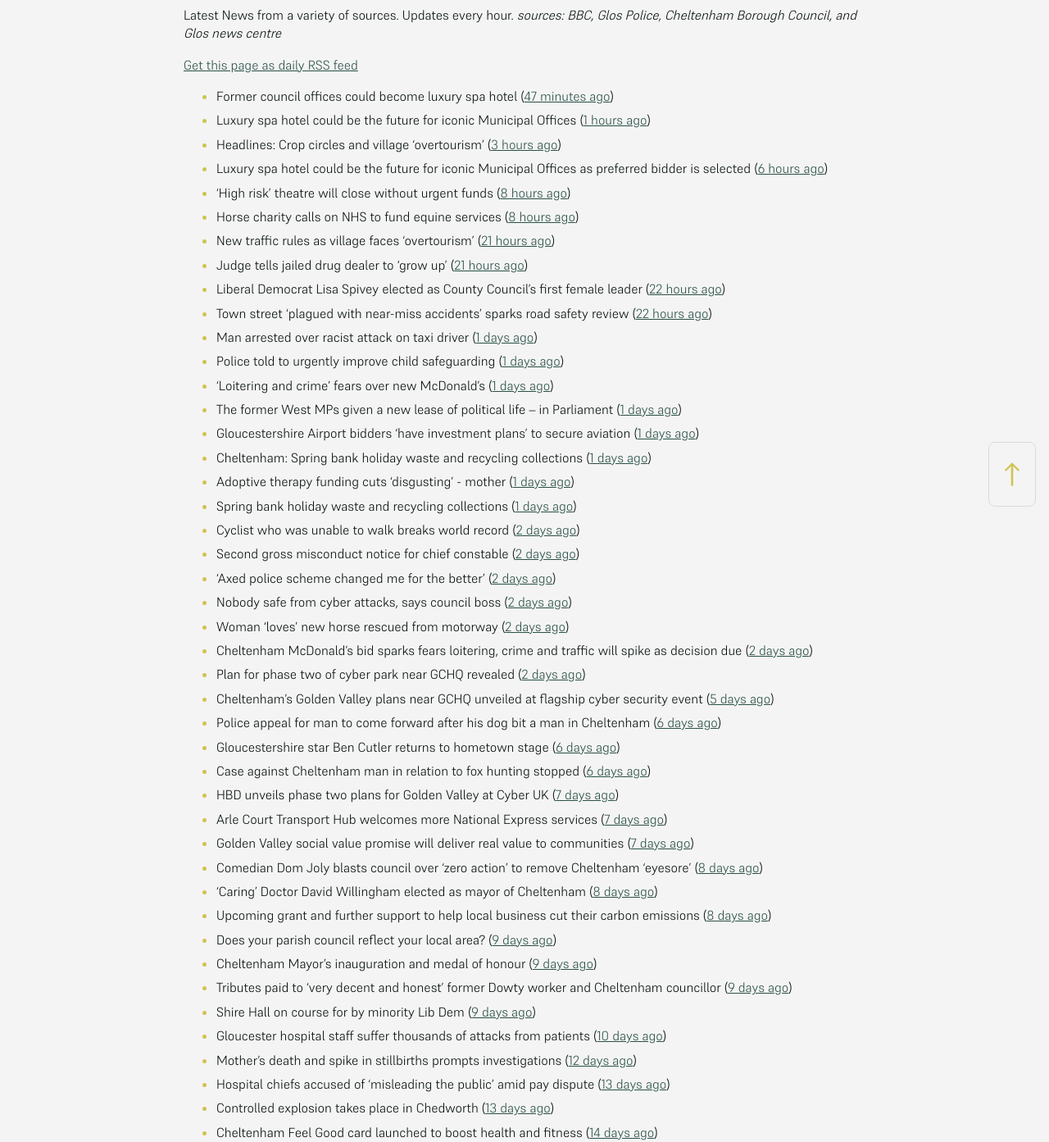
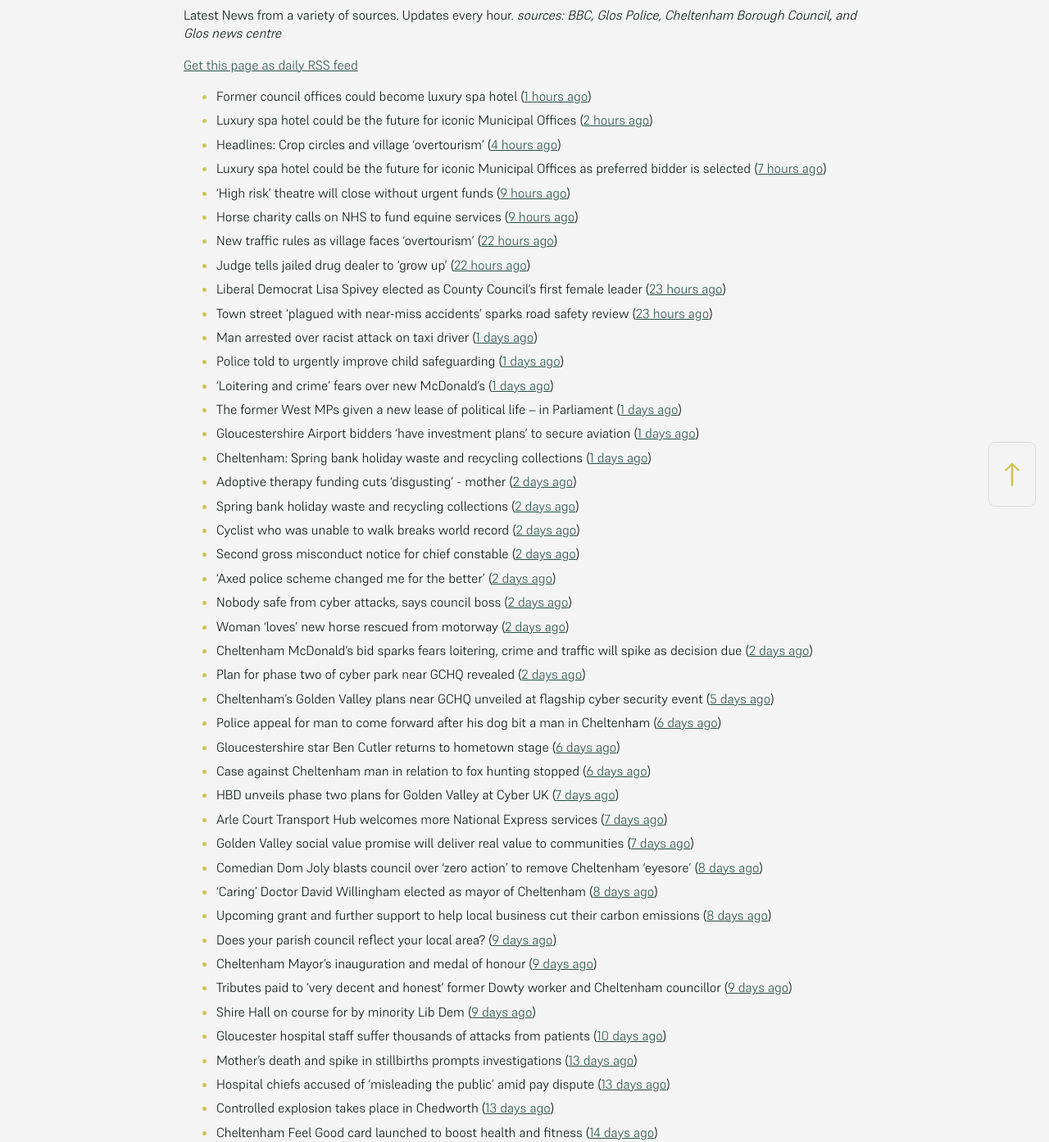
Before and after one commit to mat-0/cheltenham-open-data, a Jekyll site: the page built from _pages/news.md, in a window 1280 px wide. Shown: the part 266-1659 px from the top of the page at 82% size. Built offline with Jekyll 4.4.1, drawn with Linux system fonts in a browser that asks for light colours.

Commit message:
Updated 2025-05-22 14:57:59

```diff
--- a/_pages/news.md
+++ b/_pages/news.md
@@ -12,24 +12,24 @@ _sources: BBC, Glos Police, Cheltenham Borough Council, and Glos news centre_
 [Get this page as daily RSS feed](/daily.rss)
 
 <!-- news_marker starts -->
-- Former council offices could become luxury spa hotel ([47 minutes ago](https://www.bbc.com/news/articles/c4g6e60kdy1o))
-- Luxury spa hotel could be the future for iconic Municipal Offices ([1 hours ago](https://gloucesternewscentre.co.uk/luxury-spa-hotel-could-be-the-future-for-iconic-municipal-offices/))
-- Headlines: Crop circles and village 'overtourism' ([3 hours ago](https://www.bbc.com/news/articles/ckgrj59nqg5o))
-- Luxury spa hotel could be the future for iconic Municipal Offices as preferred bidder is selected ([6 hours ago](https://www.cheltenham.gov.uk/news/article/3014/luxury_spa_hotel_could_be_the_future_for_iconic_municipal_offices_as_preferred_bidder_is_selected))
-- 'High risk' theatre will close without urgent funds ([8 hours ago](https://www.bbc.com/news/articles/cvgqqypywe1o))
-- Horse charity calls on NHS to fund equine services ([8 hours ago](https://www.bbc.com/news/articles/cy8d927xllzo))
-- New traffic rules as village faces 'overtourism' ([21 hours ago](https://www.bbc.com/news/articles/cvg99j1y39ro))
-- Judge tells jailed drug dealer to 'grow up' ([21 hours ago](https://www.bbc.com/news/articles/cp3qqky8gnwo))
-- Liberal Democrat Lisa Spivey elected as County Council’s first female leader ([22 hours ago](https://gloucesternewscentre.co.uk/liberal-democrat-lisa-spivey-elected-as-county-councils-first-female-leader/))
-- Town street ‘plagued with near-miss accidents’ sparks road safety review ([22 hours ago](https://gloucesternewscentre.co.uk/town-street-plagued-with-near-miss-accidents-sparks-road-safety-review/))
+- Former council offices could become luxury spa hotel ([1 hours ago](https://www.bbc.com/news/articles/c4g6e60kdy1o))
+- Luxury spa hotel could be the future for iconic Municipal Offices ([2 hours ago](https://gloucesternewscentre.co.uk/luxury-spa-hotel-could-be-the-future-for-iconic-municipal-offices/))
+- Headlines: Crop circles and village 'overtourism' ([4 hours ago](https://www.bbc.com/news/articles/ckgrj59nqg5o))
+- Luxury spa hotel could be the future for iconic Municipal Offices as preferred bidder is selected ([7 hours ago](https://www.cheltenham.gov.uk/news/article/3014/luxury_spa_hotel_could_be_the_future_for_iconic_municipal_offices_as_preferred_bidder_is_selected))
+- 'High risk' theatre will close without urgent funds ([9 hours ago](https://www.bbc.com/news/articles/cvgqqypywe1o))
+- Horse charity calls on NHS to fund equine services ([9 hours ago](https://www.bbc.com/news/articles/cy8d927xllzo))
+- New traffic rules as village faces 'overtourism' ([22 hours ago](https://www.bbc.com/news/articles/cvg99j1y39ro))
+- Judge tells jailed drug dealer to 'grow up' ([22 hours ago](https://www.bbc.com/news/articles/cp3qqky8gnwo))
+- Liberal Democrat Lisa Spivey elected as County Council’s first female leader ([23 hours ago](https://gloucesternewscentre.co.uk/liberal-democrat-lisa-spivey-elected-as-county-councils-first-female-leader/))
+- Town street ‘plagued with near-miss accidents’ sparks road safety review ([23 hours ago](https://gloucesternewscentre.co.uk/town-street-plagued-with-near-miss-accidents-sparks-road-safety-review/))
 - Man arrested over racist attack on taxi driver ([1 days ago](https://www.bbc.com/news/articles/c87jjwnqxz2o))
 - Police told to urgently improve child safeguarding ([1 days ago](https://www.bbc.com/news/articles/clyggrx8njeo))
 - ‘Loitering and crime’ fears over new McDonald’s ([1 days ago](https://www.bbc.com/news/articles/ckg4xerxx67o))
 - The former West MPs given a new lease of political life – in Parliament ([1 days ago](https://www.bbc.com/news/articles/cp8y26vvkyxo))
 - Gloucestershire Airport bidders ‘have investment plans’ to secure aviation ([1 days ago](https://gloucesternewscentre.co.uk/gloucestershire-airport-bidders-have-investment-plans-to-secure-aviation/))
 - Cheltenham: Spring bank holiday waste and recycling collections ([1 days ago](https://gloucesternewscentre.co.uk/cheltenham-spring-bank-holiday-waste-and-recycling-collections/))
-- Adoptive therapy funding cuts 'disgusting' - mother ([1 days ago](https://www.bbc.com/news/articles/c4g2rpypmp9o))
-- Spring bank holiday waste and recycling collections ([1 days ago](https://www.cheltenham.gov.uk/news/article/3013/spring_bank_holiday_waste_and_recycling_collections))
+- Adoptive therapy funding cuts 'disgusting' - mother ([2 days ago](https://www.bbc.com/news/articles/c4g2rpypmp9o))
+- Spring bank holiday waste and recycling collections ([2 days ago](https://www.cheltenham.gov.uk/news/article/3013/spring_bank_holiday_waste_and_recycling_collections))
 - Cyclist who was unable to walk breaks world record ([2 days ago](https://www.bbc.com/news/articles/ce822e66159o))
 - Second gross misconduct notice for chief constable ([2 days ago](https://www.bbc.com/news/articles/cy8nnxy83lro))
 - 'Axed police scheme changed me for the better' ([2 days ago](https://www.bbc.com/news/articles/cj425087v5po))
@@ -52,7 +52,7 @@ _sources: BBC, Glos Police, Cheltenham Borough Council, and Glos news centre_
 - Tributes paid to ‘very decent and honest’ former Dowty worker and Cheltenham councillor ([9 days ago](https://gloucesternewscentre.co.uk/tributes-paid-to-very-decent-and-honest-former-dowty-worker-and-cheltenham-councillor/))
 - Shire Hall on course for by minority Lib Dem ([9 days ago](https://gloucesternewscentre.co.uk/shire-hall-on-course-for-by-minority-lib-dem/))
 - Gloucester hospital staff suffer thousands of attacks from patients ([10 days ago](https://gloucesternewscentre.co.uk/gloucester-hospital-staff-suffer-thousands-of-attacks-from-patients/))
-- Mother’s death and spike in stillbirths prompts investigations ([12 days ago](https://gloucesternewscentre.co.uk/mothers-death-and-spike-in-stillbirths-prompts-investigations/))
+- Mother’s death and spike in stillbirths prompts investigations ([13 days ago](https://gloucesternewscentre.co.uk/mothers-death-and-spike-in-stillbirths-prompts-investigations/))
 - Hospital chiefs accused of ‘misleading the public’ amid pay dispute ([13 days ago](https://gloucesternewscentre.co.uk/hospital-chiefs-accused-of-misleading-the-public-amid-pay-dispute/))
 - Controlled explosion takes place in Chedworth ([13 days ago](https://gloucesternewscentre.co.uk/controlled-explosion-takes-place-in-chedworth/))
 - Cheltenham Feel Good card launched to boost health and fitness ([14 days ago](https://www.cheltenham.gov.uk/news/article/3007/cheltenham_feel_good_card_launched_to_boost_health_and_fitness))
```
Also changed, not shown: _data/flood.json (+5 -27 lines), index.md (+5 -5 lines).
